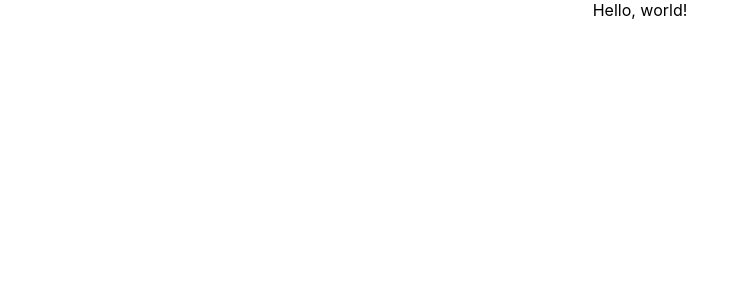
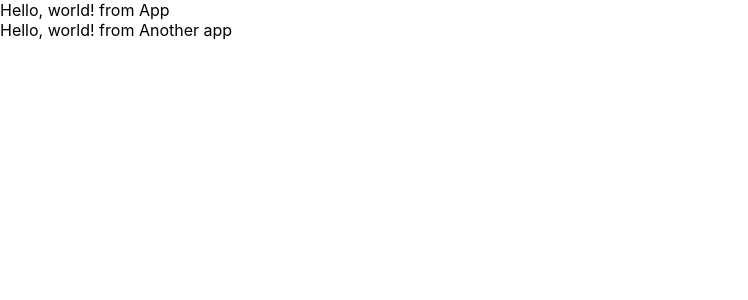
Before and after one commit to rami0r/ideal-pancake-1, a React (Create React App) app: page / in a window 1280 px wide. Shown: the top 300 px of the page, without its empty margins (0-748 px from the left). Built offline with nearby package versions, Linux system fonts and the light colour scheme.

Commit message:
Create class and function components' examples

```diff
--- a/src/App.js
+++ b/src/App.js
@@ -1,13 +1,16 @@
 import './App.css';
 
-import React from 'react';
+import React, {Component} from 'react';
 
-function App() {
-  return (
-    <div className="App">
-      Hello, world!
-    </div>
-  );
+export class App extends Component {
+  render () {
+    const {name} = this.props;
+    return (
+      <div>
+        Hello, world! from {name}
+      </div>
+    )
+  }
 }
 
-export default App;
+export const AnotherApp = ({name}) =>  <div> Hello, world! from {name}</div>
--- a/src/index.js
+++ b/src/index.js
@@ -1,7 +1,14 @@
 import './index.css';
 
-import App from './App';
+import { AnotherApp, App } from './App';
+
 import React from 'react';
 import ReactDOM from 'react-dom';
 
-ReactDOM.render(<App />, document.getElementById('root'));
+ReactDOM.render(
+  <div>
+    <App name="App"/>
+    <AnotherApp name="Another app"/>
+  </div>,
+  document.getElementById('root')
+  );
```
Also changed, not shown: 1 other file (tests, documents, lock files or other folders).
